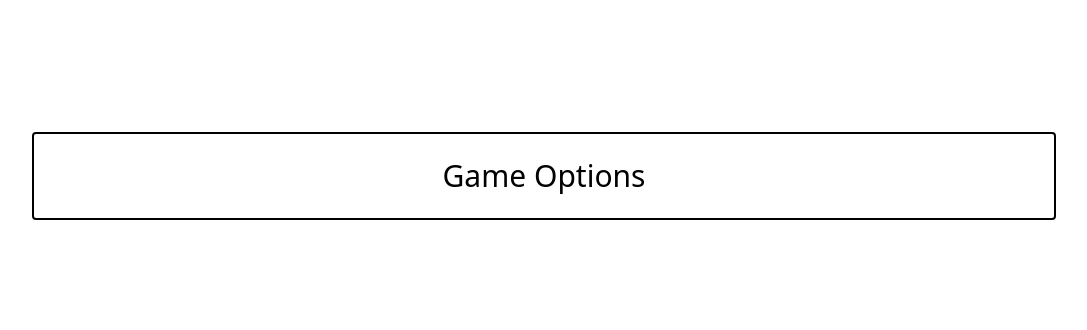
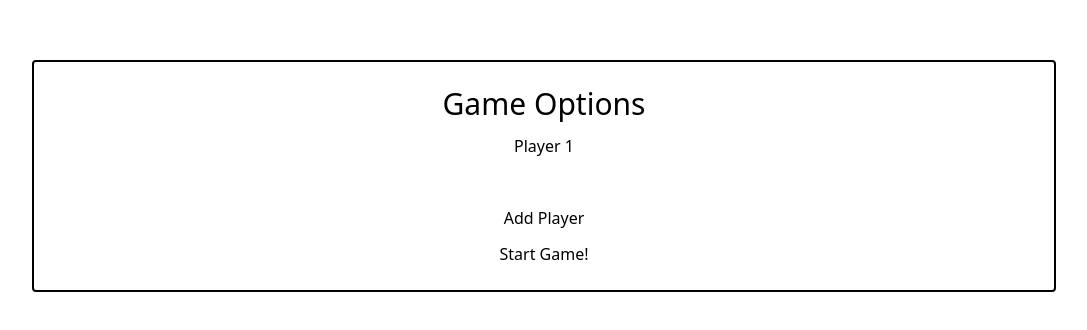
Before and after one commit to Brett-Tanner/react_cards, a React (Vite) app: page / in a window 1280 px wide. Shown: the part 224-554 px from the top of the page, without its empty margins (96-1183 px from the left). Built offline with nearby package versions, Linux system fonts and the light colour scheme.

Commit message:
Enable player creation

```diff
--- a/src/App.tsx
+++ b/src/App.tsx
@@ -1,9 +1,9 @@
-import { GameOptions } from "./components/setup/GameOptions";
+import { GameSetup } from "./components/GameSetup";
 
 function App() {
 	return (
 		<>
-			<GameOptions />
+			<GameSetup />
 		</>
 	);
 }
--- /dev/null
+++ b/src/components/GameSetup.tsx
@@ -0,0 +1,45 @@
+import { useState } from "react";
+import { Player } from "../gameObjects/player";
+import { PlayerForm } from "./PlayerForm";
+
+export function GameSetup() {
+	const [players, setPlayers] = useState<Player[]>([new Player(1)]);
+	const sortedPlayers = players.sort((a, b) => (a.id < b.id ? -1 : 1));
+
+	function addPlayer() {
+		let nextId: number;
+		for (let i = 1; i <= 4; i++) {
+			if (players.find((p) => p.id === i)) continue;
+
+			nextId = i;
+			break;
+		}
+		setPlayers((players) => [...players, new Player(nextId)]);
+	}
+
+	return (
+		<main className="flex flex-col justify-between items-center gap-3 w-4/5 border-2 border-black rounded p-6">
+			<h1 className="text-center text-3xl">Game Options</h1>
+			{players.length > 1 && (
+				<h2>{sortedPlayers.map((p) => p.name || "???").join(" vs ")}</h2>
+			)}
+
+			{players.length >= 4 && <h2>4 players max</h2>}
+			<section className="flex gap-3 justify-center items-stretch">
+				{sortedPlayers.map((player) => (
+					<div
+						key={player.id}
+						className="h-full flex flex-col justify-between items-center gap-3"
+					>
+						<h3>{`Player ${player.id}`}</h3>
+						<PlayerForm player={player} setPlayers={setPlayers} />
+					</div>
+				))}
+			</section>
+
+			{players.length < 4 && <button onClick={addPlayer}>Add Player</button>}
+
+			<button>Start Game!</button>
+		</main>
+	);
+}
--- /dev/null
+++ b/src/components/PlayerForm.tsx
@@ -0,0 +1,34 @@
+import { Player } from "../gameObjects/player";
+
+interface props {
+	player: Player;
+	setPlayers: React.Dispatch<React.SetStateAction<Player[]>>;
+}
+
+export function PlayerForm({ player, setPlayers }: props) {
+	function updateName(name: string) {
+		setPlayers((players) => {
+			return players.map((p) => {
+				return p.id === player.id ? { ...player, name: name } : p;
+			});
+		});
+	}
+
+	function removePlayer() {
+		setPlayers((players) => players.filter((p) => p.id !== player.id));
+	}
+
+	return (
+		<form className="flex flex-col justify-between items-center gap-3">
+			<input
+				type="text"
+				name={`player${player.id}name`}
+				id={`player${player.id}name`}
+				onChange={(e) => updateName(e.target.value)}
+				className="text-center"
+			/>
+
+			{player.id > 1 && <button onClick={removePlayer}>Remove</button>}
+		</form>
+	);
+}
--- a/src/components/setup/GameOptions.tsx
+++ /dev/null
@@ -1,7 +0,0 @@
-export function GameOptions() {
-	return (
-		<main className="w-4/5 border-2 border-black rounded p-6">
-			<h1 className="text-center text-3xl">Game Options</h1>
-		</main>
-	);
-}
```
